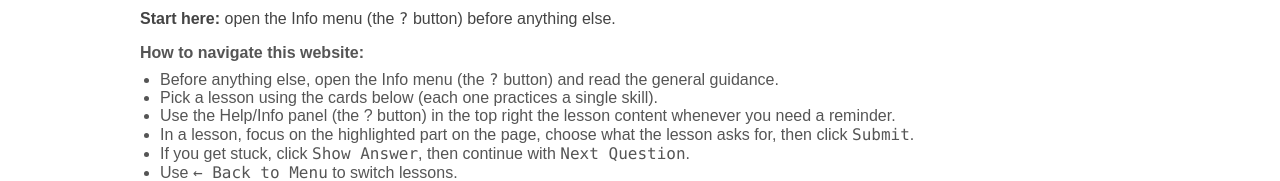
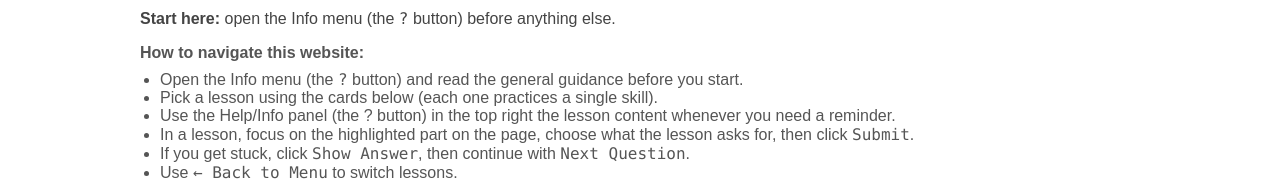
Before and after one commit to Dark-Hydra8/lambda-calculus-interactive-lesson, a React (Create React App) app: page / in a window 1280 px wide. Both pictures are taken after a click on the button "Finished with survey". Shown: the part 131-312 px from the top of the page. Built offline with nearby package versions, Linux system fonts and the light colour scheme; no server answers.

Commit message:
docs(ui): rephrase Info menu guidance on home navigation list

```diff
--- a/src/App.tsx
+++ b/src/App.tsx
@@ -251,7 +251,7 @@ const AppContent: React.FC<{ identity: UserIdentity | null; identityLoading: boo
       <div style={{ marginBottom: '18px', color: '#555' }}>
         <p style={{ marginBottom: '8px' }}><strong>How to navigate this website:</strong></p>
         <ul style={{ margin: '0 0 0 20px', padding: 0 }}>
-          <li>Before anything else, open the Info menu (the <code>?</code> button) and read the general guidance.</li>
+          <li>Open the Info menu (the <code>?</code> button) and read the general guidance before you start.</li>
           <li>Pick a lesson using the cards below (each one practices a single skill).</li>
           <li>Use the Help/Info panel (the ? button) in the top right the lesson content whenever you need a reminder.</li>
           <li>In a lesson, focus on the highlighted part on the page, choose what the lesson asks for, then click <code>Submit</code>.</li>
```
